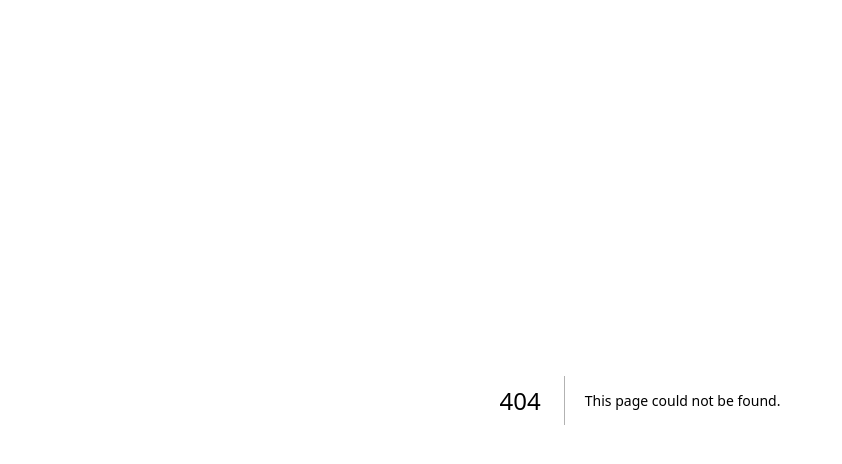
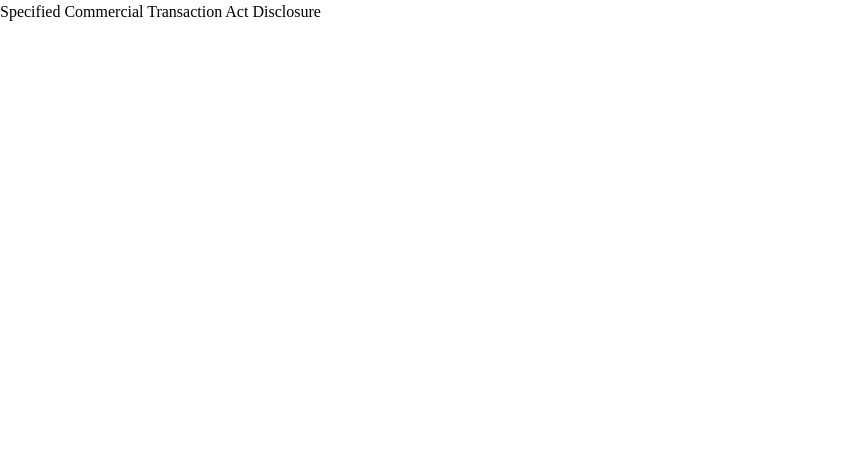
Before and after one commit to kubocker/uno-chan-demo-site, a Next.js app in the folder apps/demo/: page /specified-commercial-transaction-act in a window 1280 px wide. Before the commit this address had no page. Shown: the top 464 px of the page, without its empty margins (0-842 px from the left). Built offline with nearby package versions, Linux system fonts and the light colour scheme.

Commit message:
feat(demo): add legal info pages under App Router routes

```diff
--- /dev/null
+++ b/apps/demo/app/specified-commercial-transaction-act/page.tsx
@@ -0,0 +1,7 @@
+export default function SpecifiedCommercialTransactionActPage() {
+  return (
+    <div className="prose">
+      <h1>Specified Commercial Transaction Act Disclosure</h1>
+    </div>
+  )
+}
```
Also changed, not shown: apps/demo/app/payment-of-service/page.tsx (added, +7 -0 lines), apps/demo/app/privacy-policy/page.tsx (added, +7 -0 lines), apps/demo/app/terms-of-service/page.tsx (added, +7 -0 lines).
